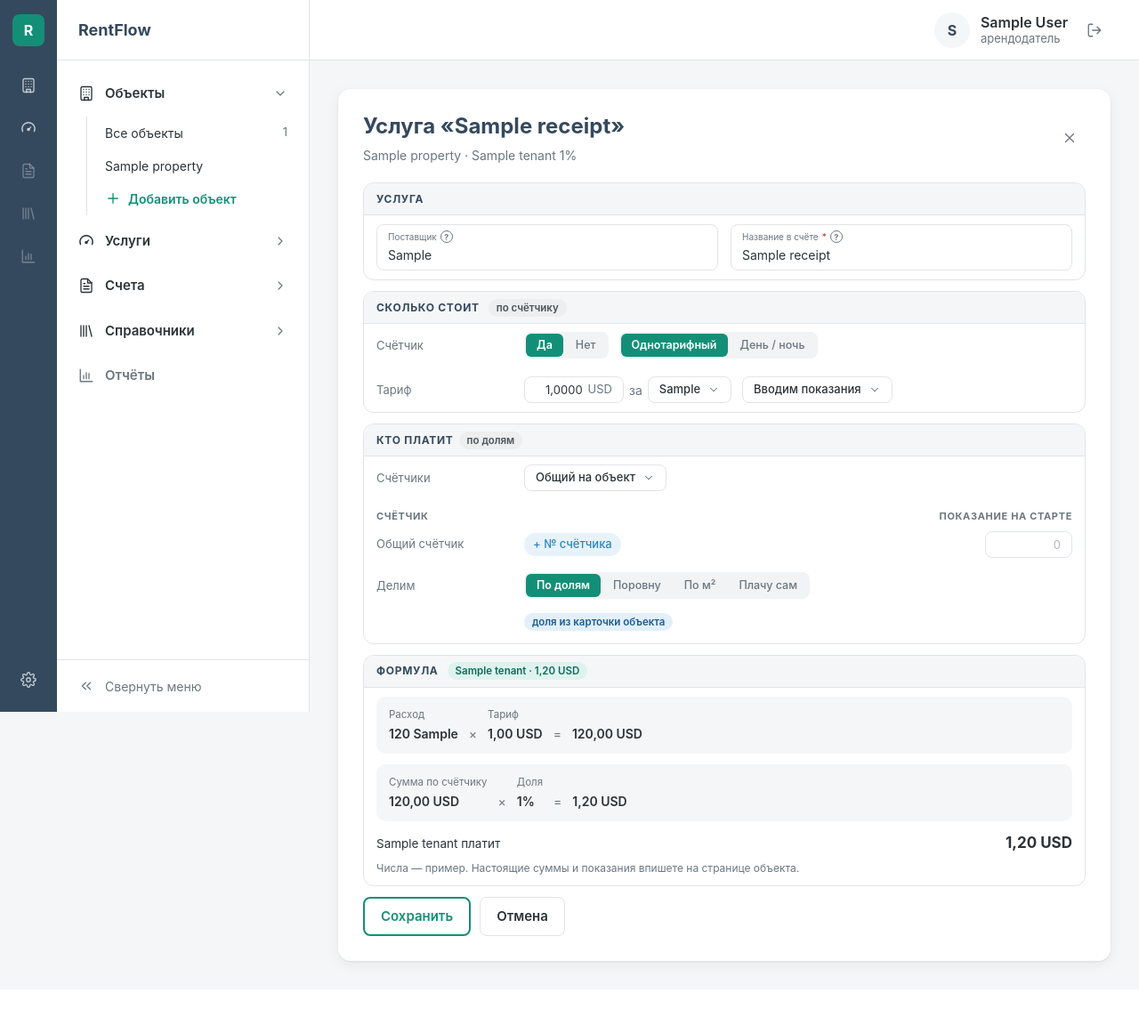
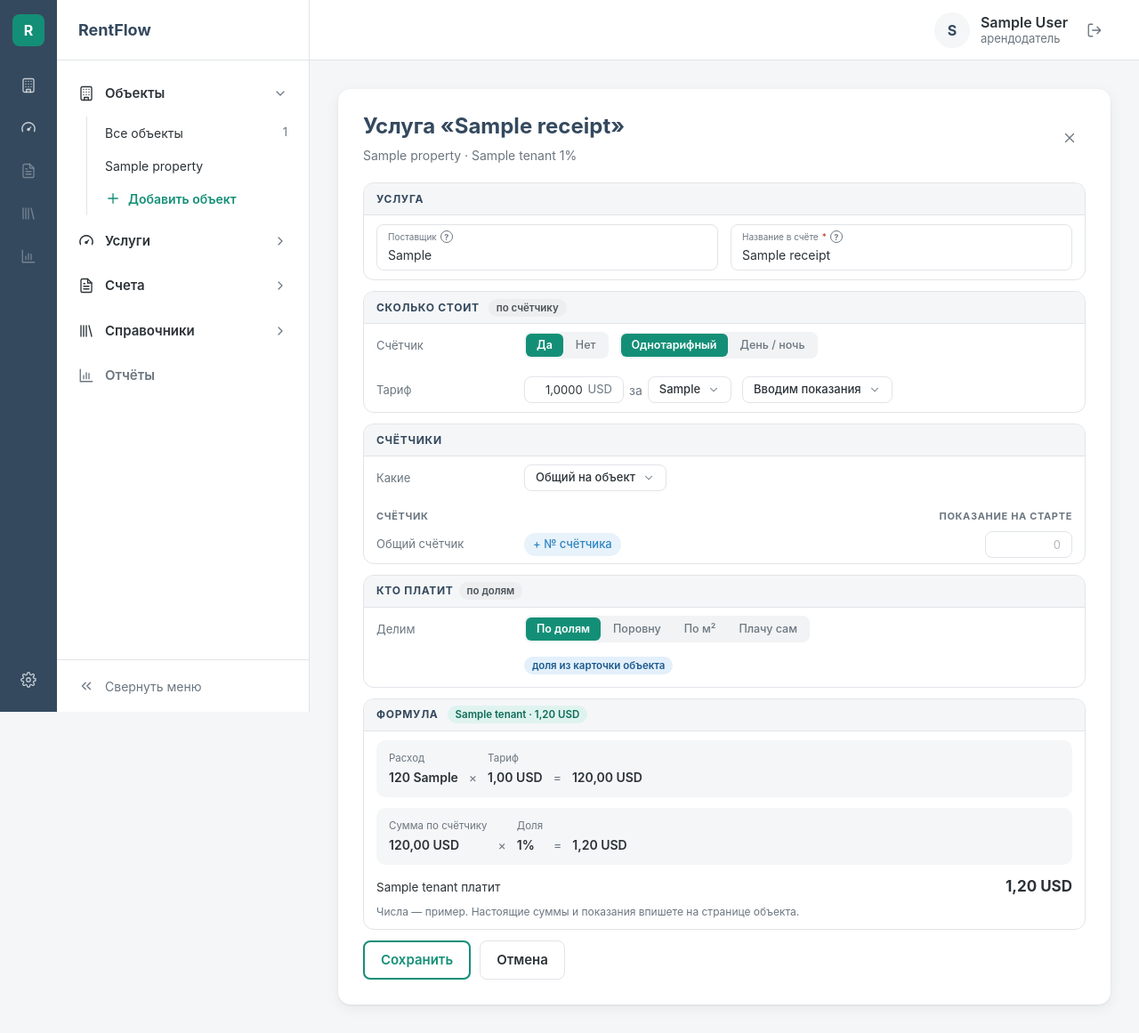
Before and after one commit to Andy7878750/rentflow, a Django app: page /receipts/1/edit/ in a window 1280 px wide. Shown: the whole page at 89% size. Before the commit the page ends 1091 px from the top, so only its background shows below. Run offline with Django 5.2, Linux system fonts and the light colour scheme; a user stored in the database is signed in; tables that the repository leaves empty hold one stand-in row (values such as "Sample post").

Commit message:
Service window: meters in their own block, shown only with a meter
Co-Authored-By: Claude Opus 5.5 <noreply@anthropic.com>

```diff
--- a/templates/billing/_receipt_form.html
+++ b/templates/billing/_receipt_form.html
@@ -132,21 +132,15 @@
       </div>
     </section>
 
-    {# ---------- 3. Кто платит: which meters → the meters themselves → how it is split ---------- #}
-    <section class="form-section rows">
-      <h2 class="form-section-head">Кто платит
-        {% if property.is_owner_used %}<span class="badge">на вас</span>
-        {% else %}{% for value, label in layout_choices %}{% if value != 'common' %}<span class="badge head-badge" data-layout="{{ value }}">{{ label|lower }}</span>{% endif %}{% endfor %}
-        {% for value, label in split_choices %}<span class="badge head-badge" data-split="{{ value }}">{{ label|lower }}</span>{% endfor %}{% endif %}
-      </h2>
+    {# ---------- 3. Счётчики: only with a meter — which meters, their numbers and starting readings ---------- #}
+    <section class="form-section rows metered-only">
+      <h2 class="form-section-head">Счётчики</h2>
       <div class="form-section-body">
-        {% if property.is_owner_used %}
-          <p class="rform-note">Объектом пользуетесь вы сами — расходы остаются на вас.</p>
+        {% if property.is_owner_used or not tenants %}
           <input type="hidden" name="layout" value="common">
-          <input type="hidden" name="split" value="owner">
-        {% elif tenants %}
-          <div class="calc-row metered-only">
-            <span class="calc-label">Счётчики</span>
+        {% else %}
+          <div class="calc-row">
+            <span class="calc-label">Какие</span>
             <div class="calc-ctrl">
               <div class="pick pick-radio" data-drop>
                 <button type="button" class="pick-trigger" data-drop-trigger aria-haspopup="true" aria-expanded="false" aria-label="Какие счётчики">
@@ -161,11 +155,8 @@
               </div>
             </div>
           </div>
-        {% else %}
-          <input type="hidden" name="layout" value="common">
         {% endif %}
-
-        <div class="meter-list metered-only">
+        <div class="meter-list">
           <div class="meter-list-head">
             <span>Счётчик</span>
             <span></span>
@@ -192,6 +183,21 @@
             </div>
           {% endfor %}
         </div>
+      </div>
+    </section>
+
+    {# ---------- 4. Кто платит: how the sum is split ---------- #}
+    <section class="form-section rows">
+      <h2 class="form-section-head">Кто платит
+        {% if property.is_owner_used %}<span class="badge">на вас</span>
+        {% else %}{% for value, label in layout_choices %}{% if value != 'common' %}<span class="badge head-badge" data-layout="{{ value }}">{{ label|lower }}</span>{% endif %}{% endfor %}
+        {% for value, label in split_choices %}<span class="badge head-badge" data-split="{{ value }}">{{ label|lower }}</span>{% endfor %}{% endif %}
+      </h2>
+      <div class="form-section-body">
+        {% if property.is_owner_used %}
+          <p class="rform-note">Объектом пользуетесь вы сами — расходы остаются на вас.</p>
+          <input type="hidden" name="split" value="owner">
+        {% endif %}
 
         {% if not property.is_owner_used %}
           {# Always here: the split buttons (no meter / one common meter), or what the tenants' own meters mean. #}
```
Also changed, not shown: CLAUDE.md (+2 -0 lines).
